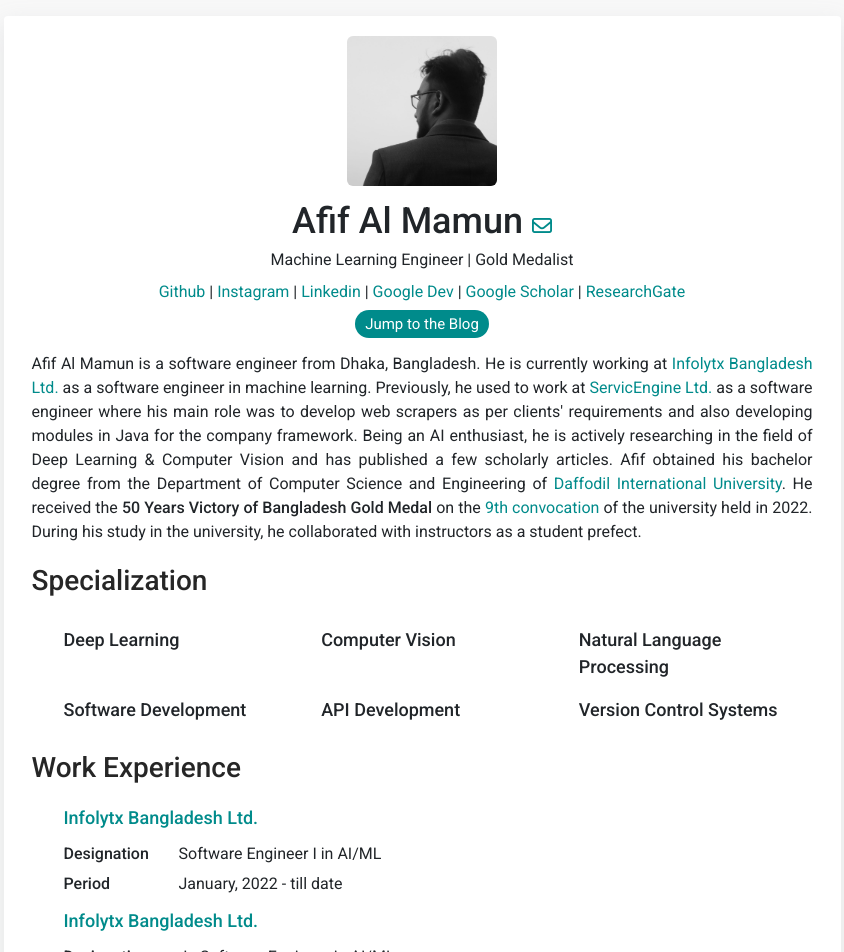
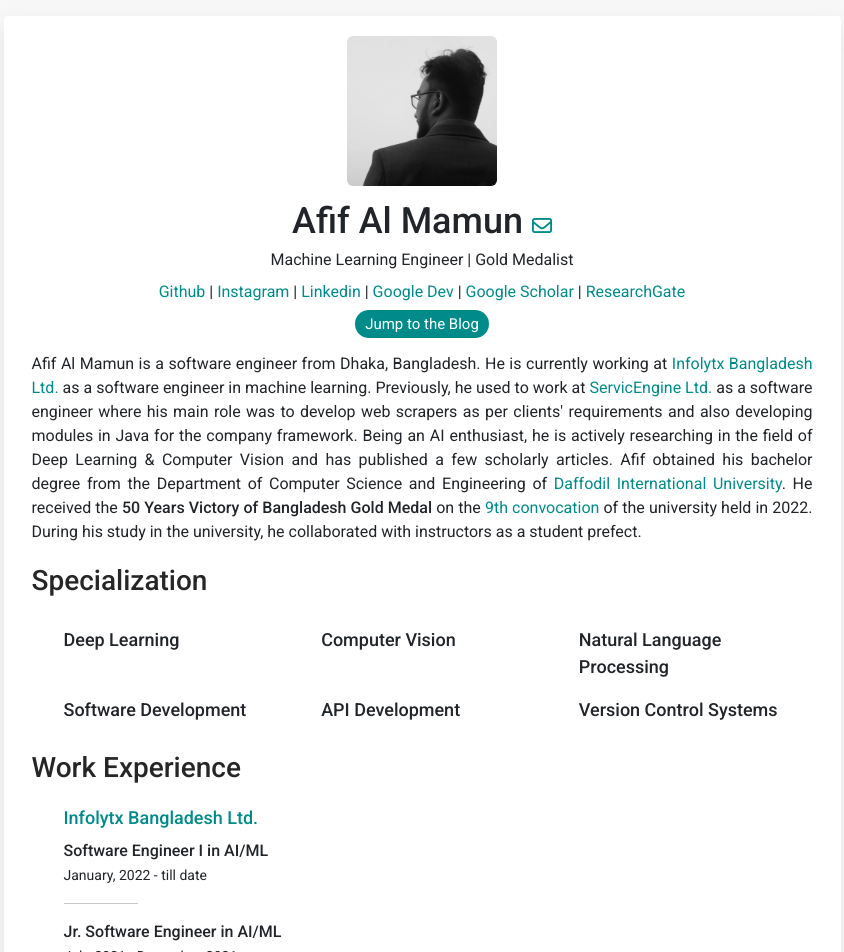
Before and after one commit to afifaniks/afifaniks-github-io-old, a React (Create React App) app: page / in a window 1280 px wide. Shown: the top 952 px of the page, without its empty margins (218-1062 px from the left). Built offline with nearby package versions, Linux system fonts and the light colour scheme.

Commit message:
Update work desc UI

```diff
--- a/src/App.css
+++ b/src/App.css
@@ -110,3 +110,7 @@ b {
         padding-left: 2rem !important;
     }
 }
+
+.width-20 {
+    width: 10%;
+}
--- a/src/components/Experience/index.js
+++ b/src/components/Experience/index.js
@@ -14,17 +14,15 @@ class ExperienceHolder extends Component {
                                     {workExperience.companyName}
                                 </a>
                             </p>
-                            <table className="table-borderless">
-                                <tbody>
-                                    <tr className="text-left">
-                                        <td className="text-left"><b>Designation</b></td>
-                                        <td className="text-left pl-1">{workExperience.designation}</td>
-                                    </tr><tr>
-                                        <td className="text-left"><b>Period</b></td>
-                                        <td className="text-left pl-1">{workExperience.from} - {workExperience.to}</td>
-                                    </tr>
-                                </tbody>
-                            </table>
+                            {
+                                workExperience.history.map((history, index) => <div key={history.designation} className="text-left">
+                                    <p className="m-0 p-0"><b>{history.designation}</b></p>
+                                    <small>{history.from} - {history.to}</small>
+                                    {
+                                        index < workExperience.history.length - 1 ? <hr className="width-20"/> : <></>
+                                    }
+                                </div>)
+                            }
                         </li>)
                     }
                 </ul>
--- a/src/statics/PROFILE_DATA.js
+++ b/src/statics/PROFILE_DATA.js
@@ -22,23 +22,30 @@ const PROFILE_DATA = Object.freeze({
         {
             companyName: "Infolytx Bangladesh Ltd.",
             companyWebsite: "https://infolytx.com",
+            history: [
+                {
+                    designation: "Software Engineer I in AI/ML",
                     from: "January, 2022",
                     to: "till date",
-            designation: "Software Engineer I in AI/ML",
+                    affliatedProjects: []
                 },
                 {
-            companyName: "Infolytx Bangladesh Ltd.",
-            companyWebsite: "https://infolytx.com",
+                    designation: "Jr. Software Engineer in AI/ML",
                     from: "July, 2021",
                     to: "December, 2021",
-            designation: "Jr. Software Engineer in AI/ML",
+                }
+            ]
         },
         {
             companyName: "ServicEngine Ltd.",
             companyWebsite: "https://sebpo.com",
+            history: [
+                {
+                    designation: "Software Engineer",
                     from: "July, 2020",
                     to: "June, 2021",
-            designation: "Software Engineer",
+                }
+            ]
         },
     ],
     educations: [
```
Lines whose indentation alone changed are shown as unchanged.
